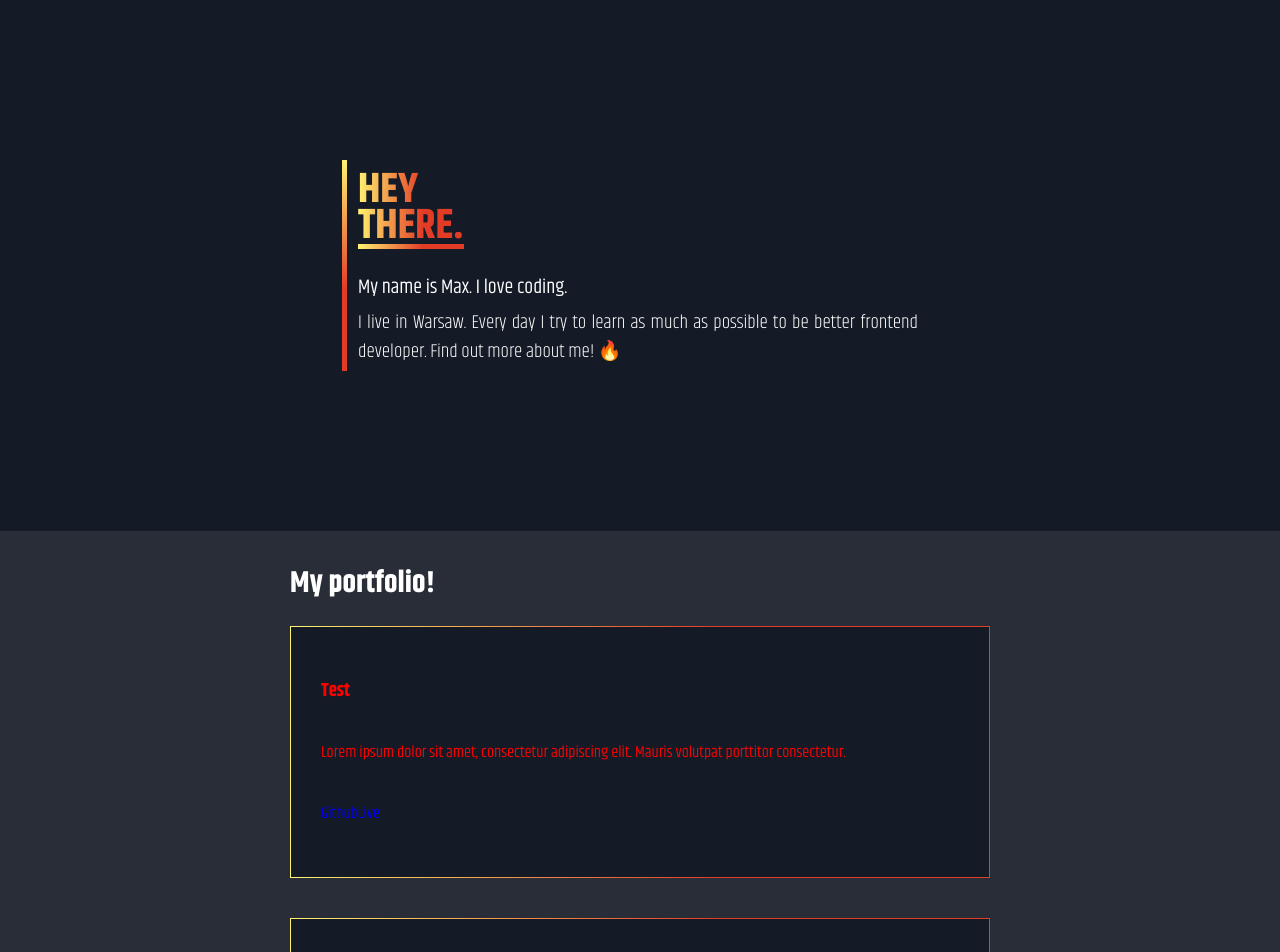
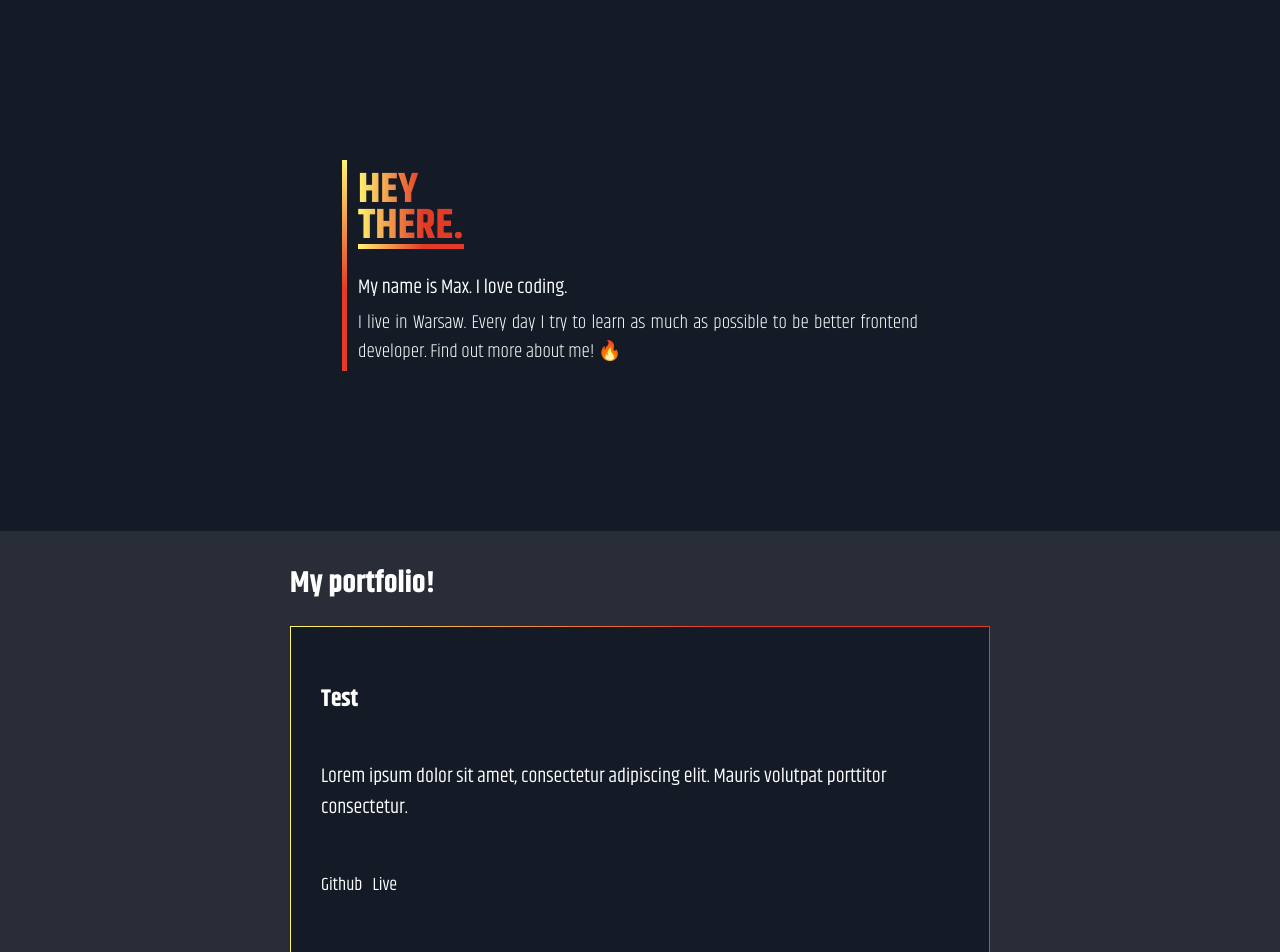
Before and after one commit to maksymilianMroz/maksymilianmroz.github.io, a React (Create React App) app: page / in a window 1280 px wide. Shown: the top 952 px of the page. Built offline with nearby package versions, Linux system fonts and the light colour scheme.

Commit message:
Default version of portfolio, clear and simple, without animations still

```diff
--- a/src/components/Portfolio/Portfolio.module.scss
+++ b/src/components/Portfolio/Portfolio.module.scss
@@ -3,6 +3,7 @@
 .Portfolio {
     background-color: $background-color-lighter;
     color: $basic-font-color;
+    margin: 30px auto;
 
     .section {
         position: relative;
--- a/src/components/Portfolio/PortfolioItem/PortfolioItem.js
+++ b/src/components/Portfolio/PortfolioItem/PortfolioItem.js
@@ -12,8 +12,8 @@ const PortfolioItem = () => {
                     Lorem ipsum dolor sit amet, consectetur adipiscing elit. Mauris volutpat porttitor consectetur.
                 </p>
                 <div className={classes.infoContainer__links}>
-                    <a href="#">Github</a>
-                    <a href="#">Live</a>
+                    <a href="#" className={classes.repository__link}>Github</a>
+                    <a href="#" className={classes.live__link}>Live</a>
                 </div>
             </div>
         </div>
--- a/src/components/Portfolio/PortfolioItem/PortfolioItem.module.scss
+++ b/src/components/Portfolio/PortfolioItem/PortfolioItem.module.scss
@@ -7,7 +7,6 @@
     width: 100%;
 
     .infoContainer {
-        color: red;
         padding: 30px;
         background: $background-color;
         border: 1px solid;
@@ -21,13 +20,25 @@
     }
 
     .infoContainer__header {
+        font-size: 24px;
     }
 
     .infoContainer__description {
+        font-size: 20px;
     }
 
     .infoContainer__links {
         display: flex;
         align-items: center;
+        font-size: 18px;
+    }
+
+    .repository__link {
+        color: #fff;
+        margin-right: 10px;
+    }
+
+    .live__link {
+        color: #fff;
     }
 }
```
